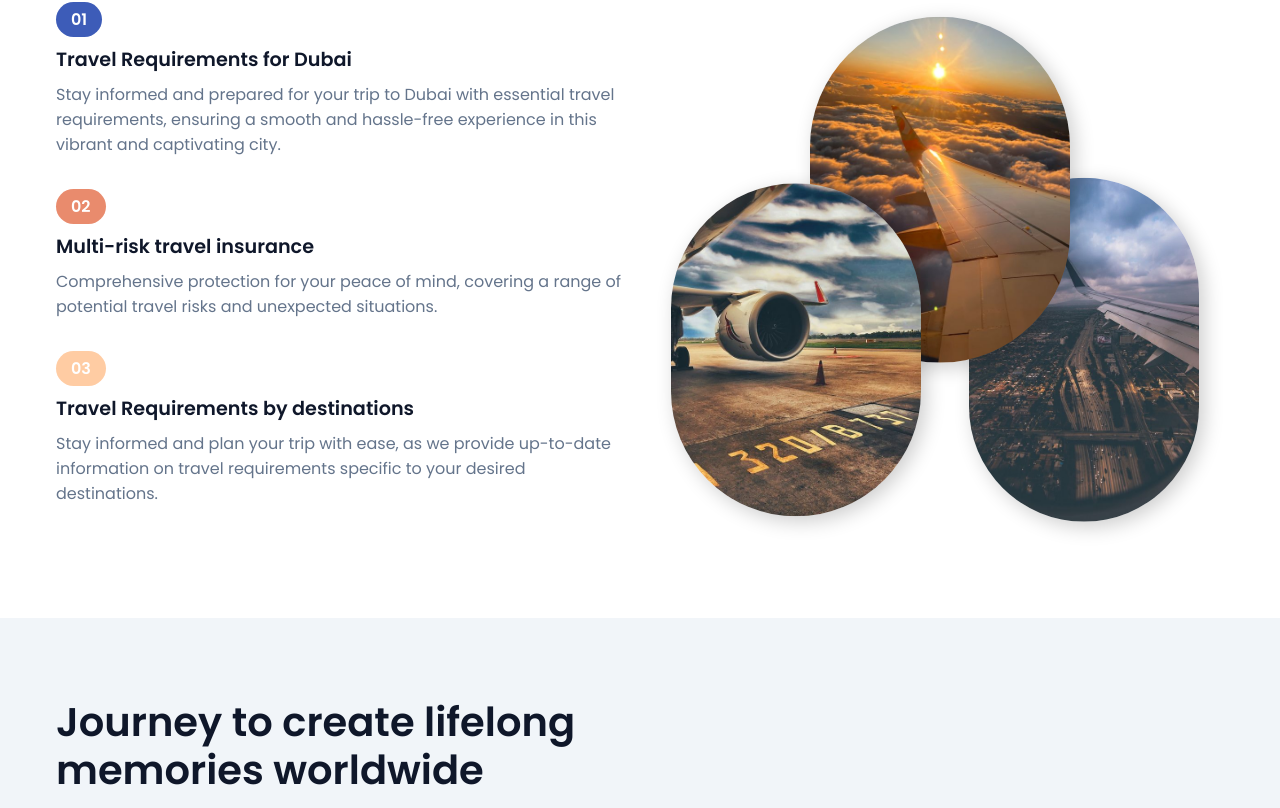
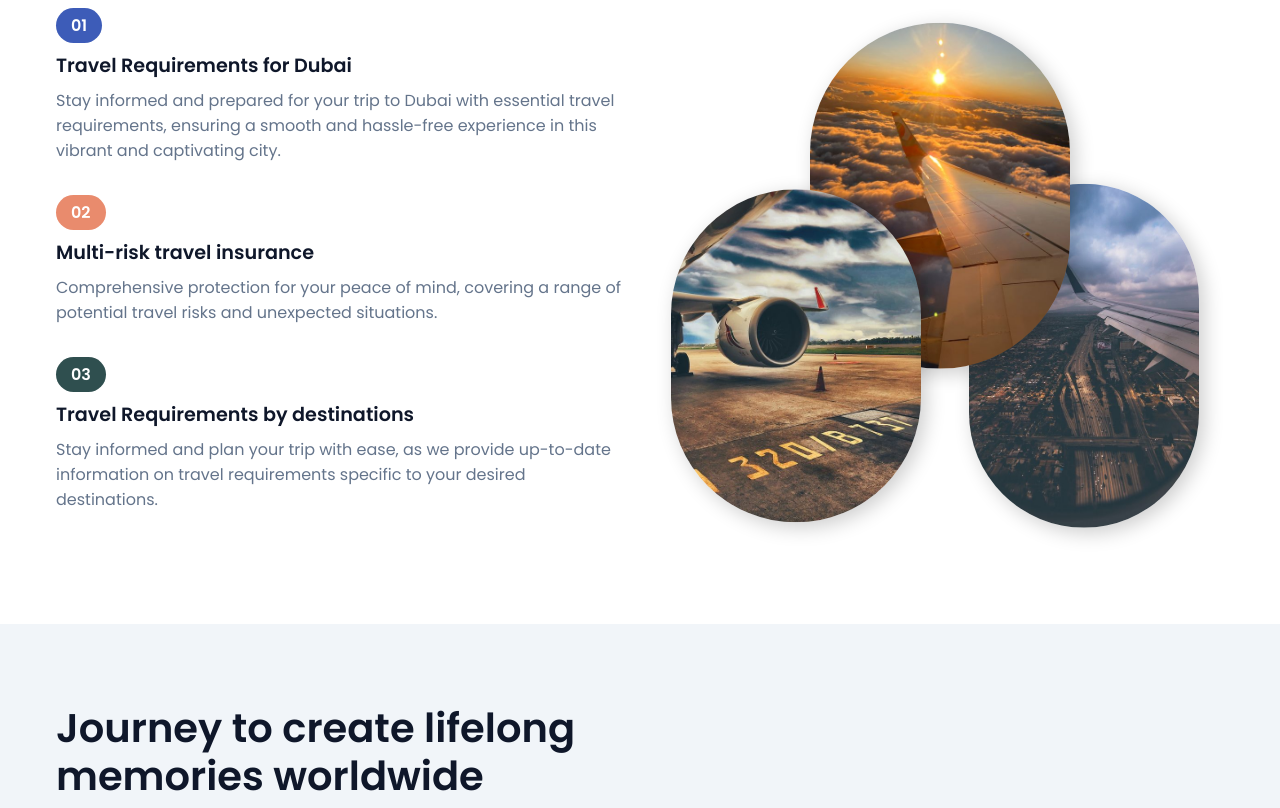
Before and after one commit to Megamind0407/SkyEase, a React (Create React App) app: page / in a window 1280 px wide. Shown: the part 1451-2259 px from the top of the page. Built offline with nearby package versions, Linux system fonts and the light colour scheme.

Commit message:
add styles

```diff
--- a/src/style.css
+++ b/src/style.css
@@ -108,6 +108,7 @@ nav {
     line-height: 4rem;
     transform-origin: center; /* Make it expand from the center */
     animation: slideIn 1.5s ease forwards;
+    margin-bottom: 6px;
 }
 
 @keyframes slideIn {
@@ -278,7 +279,7 @@ nav {
 }
 
 .plan__content .number:nth-child(7) {
-    background-color: #ffcca3;
+    background-color: darkslategray;
 }
 
 .plan__content h4 {
```
